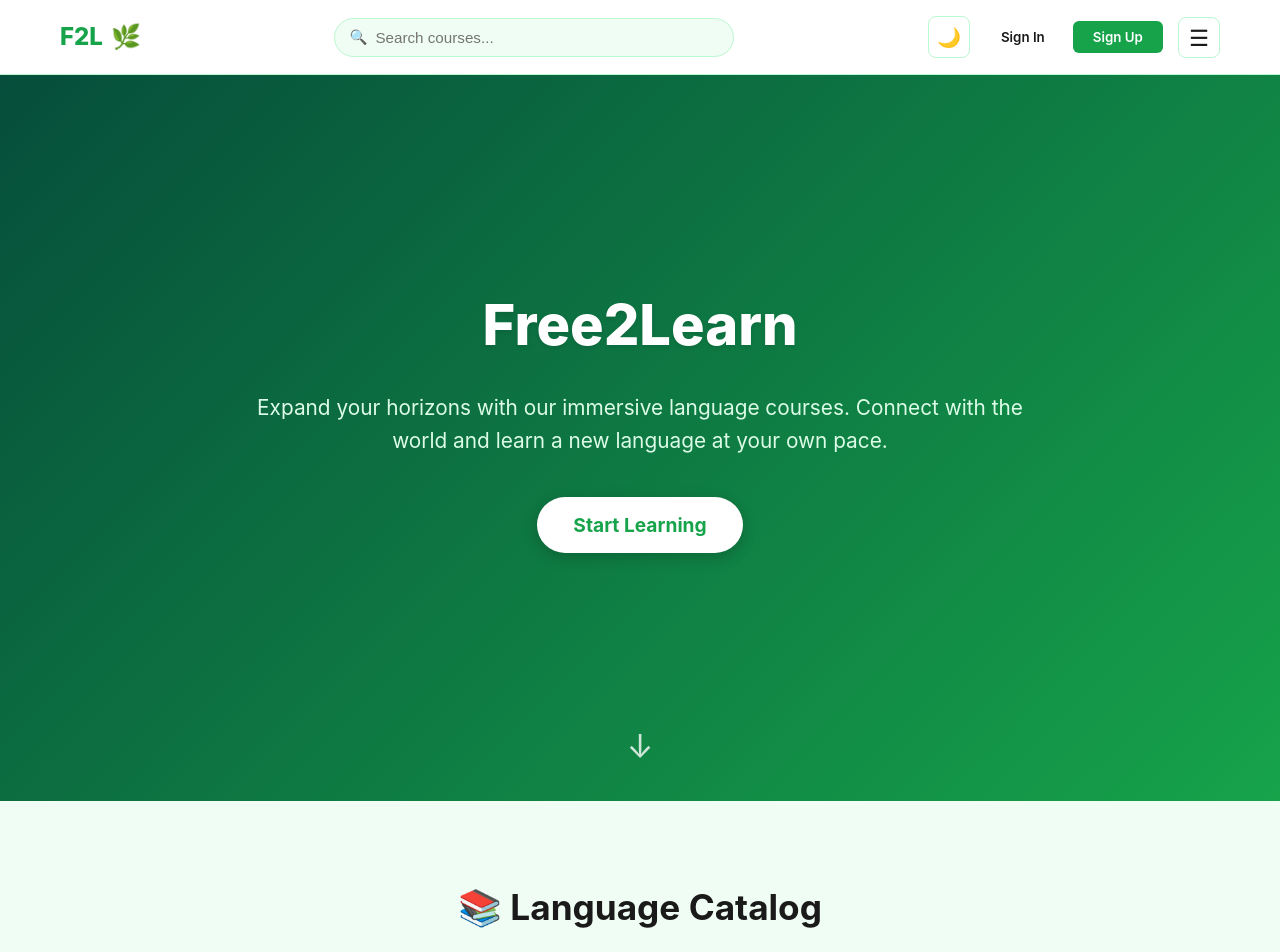
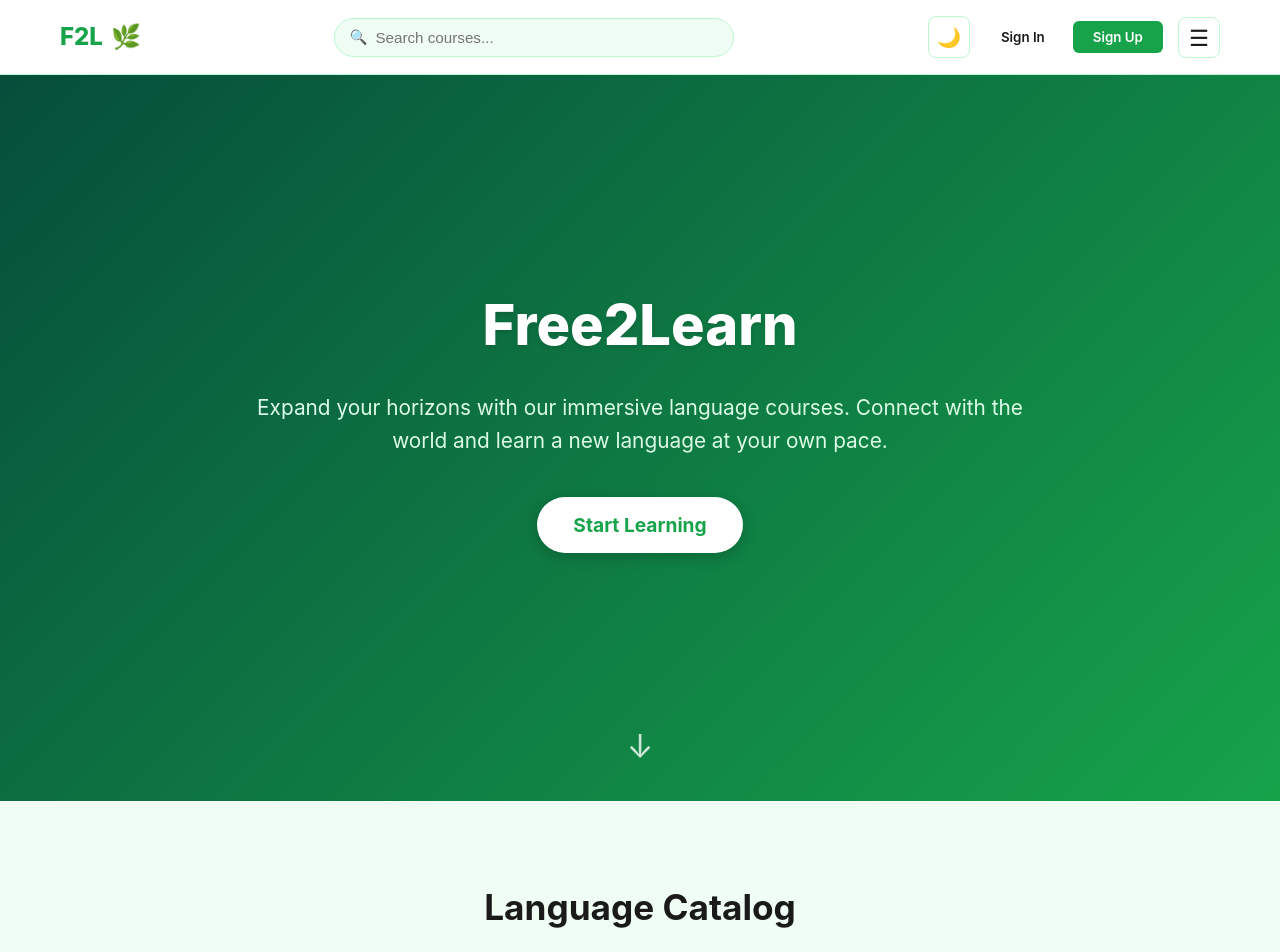
Before and after one commit to Hsu212/Free2Learn_E-Learning_System, a Vue app: page / in a window 1280 px wide. Shown: the top 952 px of the page. Built offline with nearby package versions, Linux system fonts and the light colour scheme.

Commit message:
Update HomeView.vue

```diff
--- a/src/views/HomeView.vue
+++ b/src/views/HomeView.vue
@@ -19,7 +19,7 @@
 
     <section id="courses" class="catalog-section">
       <div class="section-header">
-        <h2>📚 Language Catalog</h2>
+        <h2>Language Catalog</h2>
         <p v-if="!searchQuery">Select a language below to begin your journey.</p>
         <p v-else>
           Showing results for "<strong>{{ searchQuery }}</strong>"
@@ -244,4 +244,5 @@ const clearSearch = () => {
     font-size: 2.5rem;
   }
 }
+
 </style>
```
